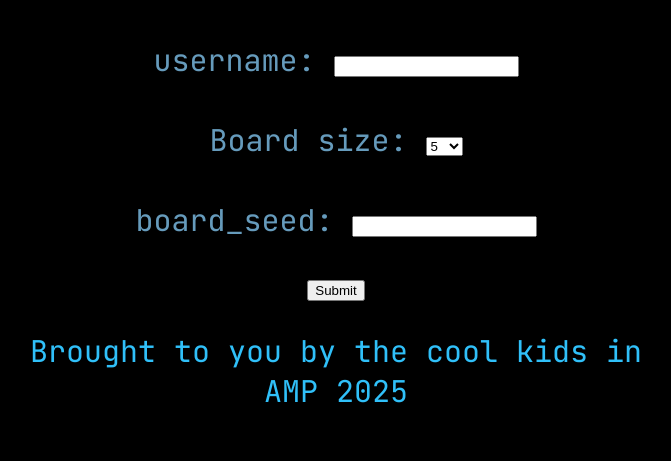
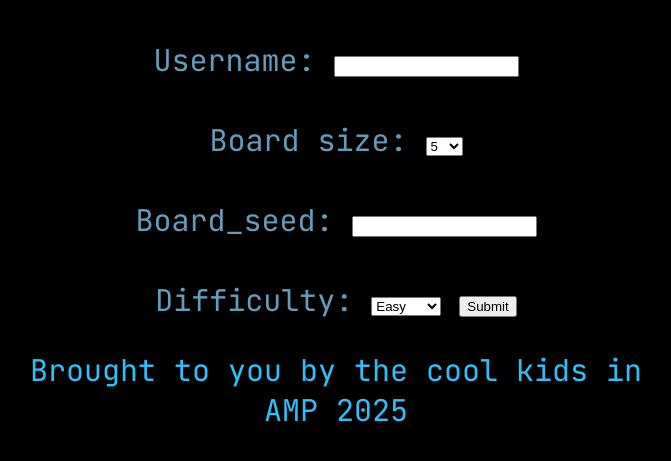
Before and after one commit to FollowedPlate/AMPSweeper, a Flask app: template templates/index.html in a window 1280 px wide. Shown: the part 79-540 px from the top of the page, without its empty margins (304-975 px from the left). Run offline with Flask 3, Linux system fonts and the light colour scheme; the template is opened without the code that fills it, so the values that code supplies are empty; parts of the project's set-up code (start-up, migrations or seed data) failed here and were passed over.

Commit message:
Added difficulty selection

```diff
--- a/app.py
+++ b/app.py
@@ -36,10 +36,13 @@ def game():
     username = request.args.get('username')
     size = int(request.args.get('board_size')) #all data arrives as a str
     board_seed = request.args.get('board_seed')
+    difficulty = request.args.get('difficulty')
+
     if not board_seed:
         board_seed = str(random.randint(1,10000))
     global my_game
-    my_game= Game.Game(size, board_seed)
+
+    my_game= Game.Game(size, board_seed, difficulty)
 
     template_info={#useful to group template info into one dictionary
         "username": username,
--- a/templates/game.html
+++ b/templates/game.html
@@ -100,7 +100,7 @@
 
             let response2 = await fetch("http://127.0.0.1:5000/submit", options2)
             if (response2.ok) { // Check if the response status is in the 200-299 range
-                const response_data2 = await response2.json();2
+                const response_data2 = await response2.json();
                 console.log("Response from server:", response_data2);
                 document.getElementById("feedback").innerText = response_data2.result
             } else {
--- a/templates/index.html
+++ b/templates/index.html
@@ -7,7 +7,7 @@
     <h1>Welcome to {{ title }}!</h1>
 
     <form action="/game">
-        <label for="username">username:</label>
+        <label for="username">Username:</label>
         <input type="text" id="username" name="username"><br><br>
         {#    <label for="board_size">Board size:</label>#}
         {#    <input type="text" id="board_size" name="board_size"><br><br>#}
@@ -20,8 +20,15 @@
             <option value="9">9</option>
             <option value="10">10</option>
         </select><br><br>
-        <label for="board_seed">board_seed:</label>
+        <label for="board_seed">Board_seed:</label>
         <input type="text" id="board_seed" name="board_seed"><br><br>
+
+	<label for="difficulty">Difficulty:</label>
+	<select name="difficulty" id="difficulty">
+				<option value="easy">Easy</option>
+				<option value="medium">Medium</option>
+				<option value="hard">Hard</option>
+	</select>
 
         <input type="submit" value="Submit">
     </form>
```
Also changed, not shown: helpers/Game.py (+25 -14 lines).
